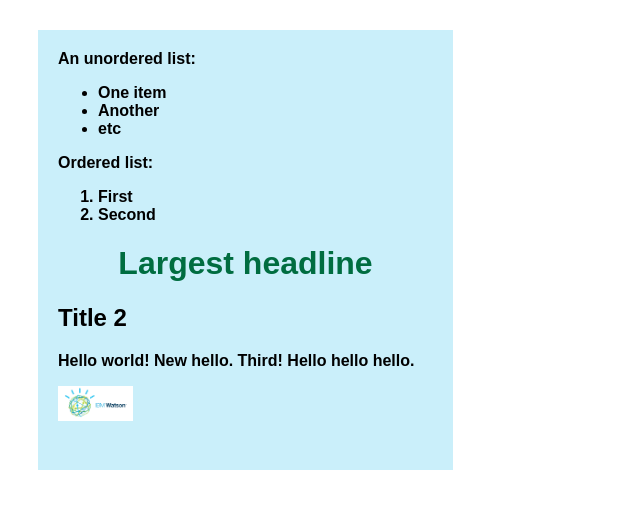
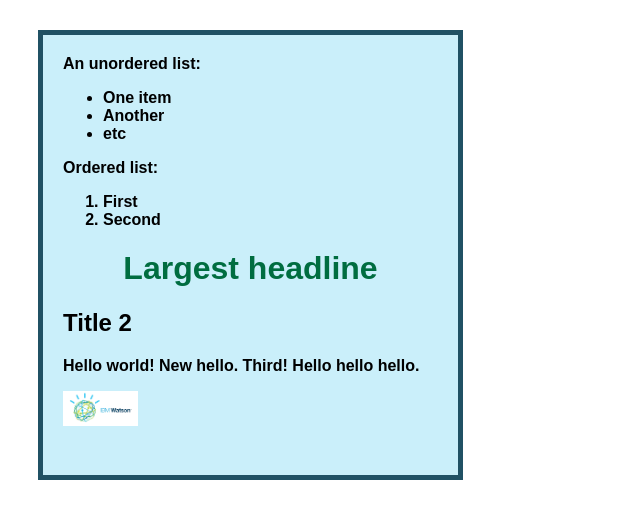
Before and after one commit to IsaBernard/CS50_web_0, a plain HTML site: page hello.html in a window 1280 px wide. Shown: the whole page, without its empty margins (0-640 px from the left). Drawn offline with Linux system fonts and the light colour scheme.

Commit message:
solid border line

```diff
--- a/hello.html
+++ b/hello.html
@@ -14,6 +14,7 @@
         font-family: Arial, sans-serif;
         font-size: 16;
         font-weight: bold;
+        border: 5px solid #205164;
     }
     </style>
     <link rel="stylesheet" href="styles.css">
```
